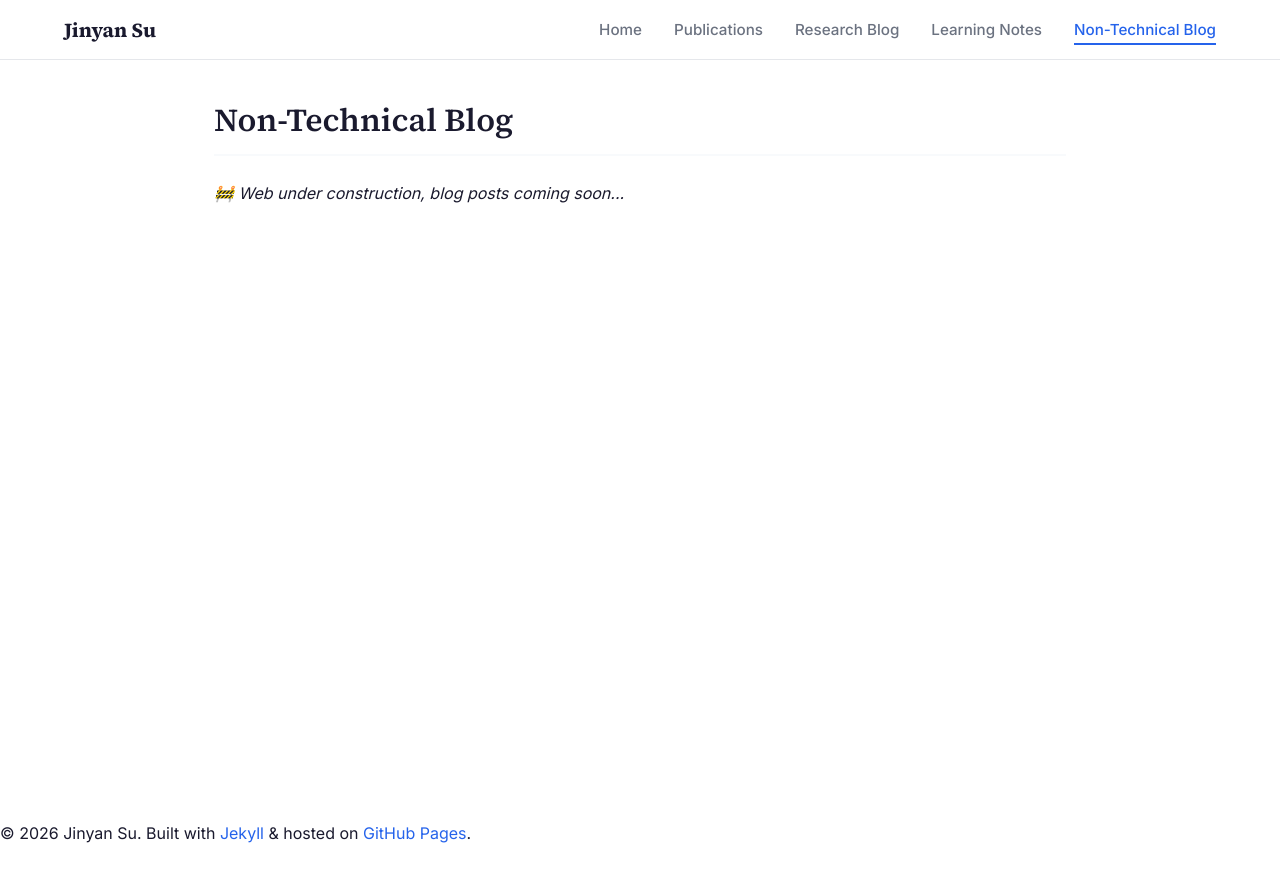
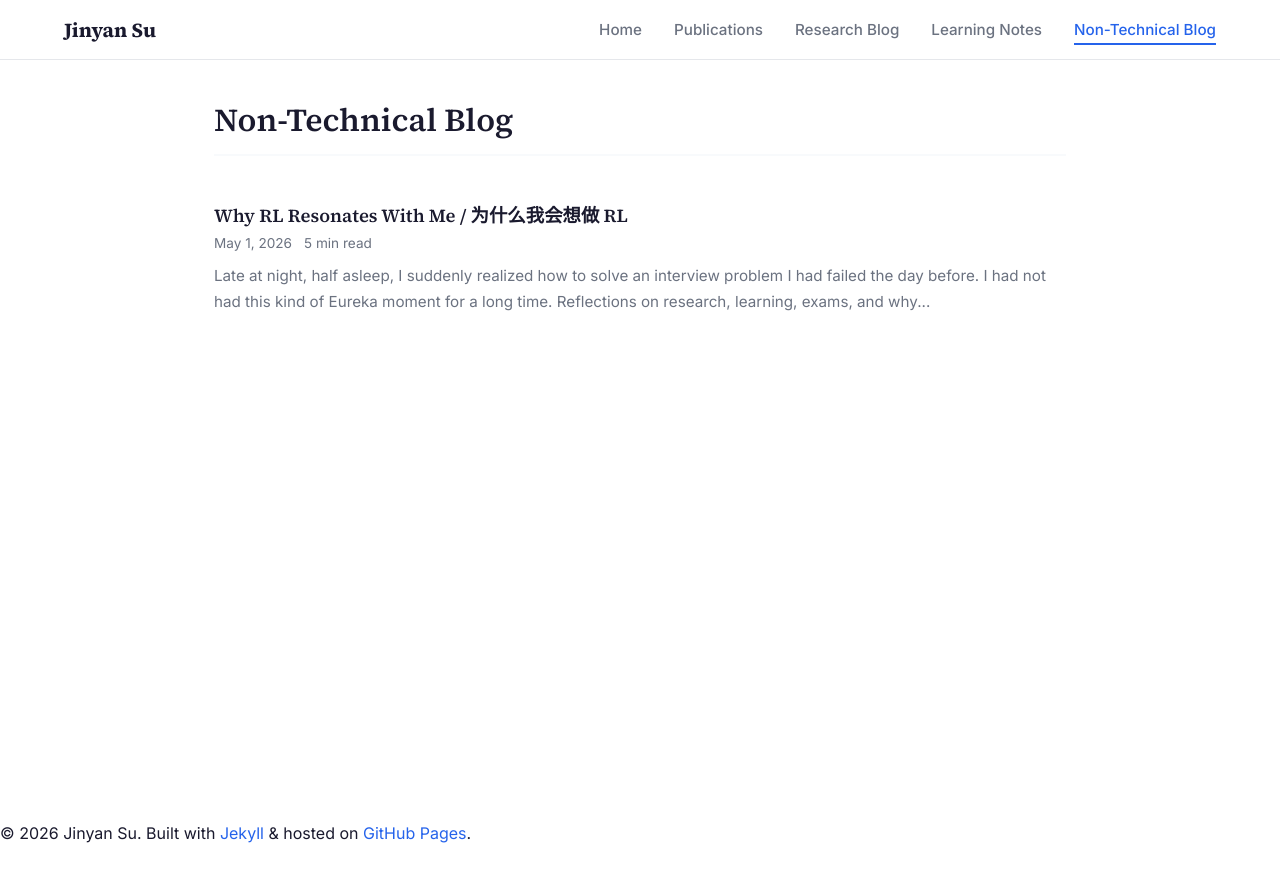
Before and after one commit to JinyanSu1/jinyansu1.github.io, a Jekyll site: the page built from personal-blog.html, in a window 1280 px wide. Shown: the top 882 px of the page. Built offline with Jekyll 4.4.1, drawn with Linux system fonts in a browser that asks for light colours.

Commit message:
Add bilingual personal blog post and research blog placeholder
- Add new personal blog post 'Why RL Resonates With Me' with English/Chinese language toggle
- Update personal-blog.html to list posts with category 'personal'
- Add placeholder note on research-blog.html about upcoming posts
- Add CSS for language switcher and intro note
- Include reward-hacking research blog post and assets

```diff
--- /dev/null
+++ b/_posts/2026-05-01-why-rl-resonates.md
@@ -0,0 +1,74 @@
+---
+layout: post
+title: "Why RL Resonates With Me / 为什么我会想做 RL"
+date: 2026-05-01
+categories: personal
+tags: [reflection, rl, life, research]
+excerpt: "Late at night, half asleep, I suddenly realized how to solve an interview problem I had failed the day before. I had not had this kind of Eureka moment for a long time. Reflections on research, learning, exams, and why RL feels like an abstraction of life."
+---
+
+<div class="lang-switcher">
+  <button type="button" class="lang-btn active" data-lang="en">English</button>
+  <button type="button" class="lang-btn" data-lang="zh">中文</button>
+</div>
+
+<div class="lang-content lang-en" lang="en" markdown="1">
+
+<p><em>(Purely human written, then translated by ChatGPT.)</em></p>
+
+I have always had some difficulties with communication and expression. There are many things in my mind that I cannot quite put into words, which is why I have always resisted writing. Whenever I write, the result often feels messy, scattered, and lacking in logic. But perhaps this is not entirely my fault. Human language itself was designed for the majority, and not everyone is neurotypical. Even if my writing is chaotic, even if many things remain inexpressible, some words will eventually click with some people.
+
+Late at night, half asleep and half awake, I suddenly realized how to solve a problem I had failed during an interview the day before. I had not had this kind of Eureka moment for a long time. When I was an undergraduate, this used to happen often: after an exam, at some completely unexpected moment, I would suddenly understand how to solve a problem I had missed, and I would feel an immense sense of joy. But later, as I entered research and began my PhD, the objectives and rewards became increasingly vague. Little by little, the joy that learning once brought me disappeared. For the past four or five years, I have hardly had the time to sit down and learn quietly. I also forgot how to design rewards and do optimization for myself.
+
+Compared with research, exams in school had a much clearer and more immediate reward structure. In order for most students to achieve reasonably good grades, the evaluation set was often not too different from the training set. I did not even need RL. Simple SFT on ground-truth answers was already enough for me to get a good score.
+
+Research, however, is much trickier. First, I do not know what the reward function is. I can only design a proxy reward using heuristics, optimize it, and then gradually adjust the reward function itself. This creates two problems. The first is reward hacking: I may achieve good-looking metrics, while the actual performance in the real world remains poor. Yet I cannot simply avoid optimizing the reward. Optimization is almost an instinct of human beings. Every problem can be turned into an optimization problem; the only differences are the objective and the constraints. The second problem is that the true reward I receive is extremely noisy, so I do not know whether the reward function I defined is actually a good one.
+
+Recently, while preparing for interviews, I developed some new intuitions about the training pipeline of LLMs. Since I had not taken exams for years, I had forgotten many of the fundamentals, or only retained a vague impression of them. So when I tried to solve problems directly and realized that I could not do them at all, I felt extremely frustrated. Even after spending a lot of time, I still could not solve them. This felt like doing RLVR directly on a very weak base model.
+
+At that point, SFT became necessary. I needed to first look at the correct answers, review the relevant knowledge, and memorize or imitate the right solutions. However, merely looking at the correct answers was not enough to help me achieve a high score. In particular, because my time was limited, my number of SFT steps was also limited. I did not even overfit; I could not even memorize the correct answers.
+
+Then came RL: putting the answers away and trying to write code and solve the problems by myself. Only then did I discover many problems that never appeared when I was simply "copying from the answer." This is very similar to LLM training. With SFT alone, we only learn how to predict the next token given the correct previous tokens. But if we need to solve the problem from scratch, there are far too many possible trajectories, and far too many places where things can go wrong. During inference, when there is no correct answer to refer to at every step, even a small mistake somewhere in the middle can cause the final result to be wrong. But with RL, we are forced to explore different paths. Sometimes we make new discoveries, and through this process, we gradually learn to generalize.
+
+These reflections have given me more passion for the work I am currently doing. To be honest, I have never felt a strong attachment to computer science as a discipline. Compared with discrete things, I have always preferred continuous ones. Although I am pursuing a PhD in CS, what I actually chose was ML and AI. Compared with computers, I am more interested in studying things related to human beings, such as psychology and philosophy. These are things I can "experiment" with directly in life. Although I have never studied them systematically, life itself is the best classroom.
+
+The emergence of LLMs has completely mitigated the gap between "what I want to do" and "what I am doing." As a person, I feel that one eternal mission is to figure out your own life. Curiosity about life is such a beautiful thing. No matter what I do, I hope it is centered around human beings. When I find traces of life in my work, I feel that I am not merely working; I am exploring life itself.
+
+Many things are abstractions of life. Gradient descent, constrained optimization, and RL all reflect life in their own ways. These ideas attract me with a unique kind of beauty.
+
+</div>
+
+<div class="lang-content lang-zh" lang="zh" style="display: none;" markdown="1">
+
+我在沟通和交流上一直有一些问题，脑子里的很多东西没法表达出来，所以我一直很排斥写作，因为自己写出来的东西又乱又没有逻辑。（其实不完全是我的问题，人类的语言本身就是为大多数人设计的，但并不是所有的人都是 neural-typical 的）。即使我写的很混乱，很多东西也没办法表达，或者总会有一些话和一些人 click 到吧。
+
+半夜在睡梦中迷迷糊糊的时候，对于前一天面试时没做对的题，突然一下知道怎么做了。我已经很久没有这种 Eureka moment 了。读本科的时候经常会在考试完后突然在某个不经意的瞬间悟到某些题的解法，然后感到无比的快乐。后来开始了做科研，读博，objective 和 reward 变得越来越模糊，学习曾经给我带来的快乐一点一点的消失了。大约四五年，我都没有时间静下心来学习，也不知道如何设计 reward 以及做 optimization。
+
+比起科研，学生时代那种考试，reward 非常的明晰和及时，并且，为了让大部分同学都有一个相当不错的成绩，eval set 的题和 training set 很多时候变化不大，我甚至都不需要 RL，简单的 SFT on ground truth answer 就已经够我取得一个好的分数了。可是科研则 tricky 多了。首先，我不知道 reward function 是什么，我只能借助一些 heuristic 来设计一个 proxy reward，然后去 optimize，并逐渐调整自己的 reward function。这会出现两个问题：一是 reward hacking，我可能取得了看起来好的 metric，但实际在真实场景中表现不行，但又没法不去 optimize the reward。做优化，是人类天生的 instinct，所有的问题都可以变为优化问题，只是 objective 和 constraint 不同而已。第二个问题是，由于我真实得到的 reward 非常 noisy，我并不知道我定义的 reward function 是否是好的。
+
+最近为了复习面试，对 LLM 的训练的 pipeline 有了一些新的感悟：由于几年没有考试过了，我大部分基础的东西都已经不记得了，或者只有模糊的印象。所以直接上手解题，然后发现自己完全不会的时候，我会觉得非常 frustrated，因为我即使花费很多时间去做，但依然做不出来。这就像直接在一个很差的 base model 上做 RLVR。这时候，SFT 就很必要了，先看一下正确答案，复习一些相关的知识点，记忆或者 imitate 正确答案。然而，只看正确答案并不能让我得到很高的分数，尤其是，我的时间有限（SFT 的 step 有限），我甚至都没 overfit，连正确答案都背不下来。接下来就是 RL：脱离答案，自己尝试着写代码和解题过程，这时就会发现很多之前"对着答案抄写"所没有的问题。这和 LLM 训练很像，仅仅是 SFT，我们只能学会在给定正确的 previous token 时如何预测下一个，但是，如果需要我们从头开始把题做出来，中间可以有的 trajectory 可太多了，可能出错的地方也太多了，在 inference 的时候，也就是没有正确答案可以随时 refer to 的时候，中间某个地方一旦出了一些小错误，最后的结果就错了。但如果做 RL，会不得不去探索不同的路径，有时候会有一些新的发现，在这个过程中逐渐学会泛化。
+
+这些感悟让我对我目前所从事的工作产生了更多的 passion。说实话，我对计算机这个学科没有太多的感觉，比起离散的东西，我更喜欢连续的。虽然我读了 CS 的博士，但我选择的其实是 ML 和 AI。比起计算机，我更喜欢研究和人类相关的东西（比如心理和哲学），这样我就可以直接在生活里"做实验"，虽然我没有系统的学习过这些东西，但对这些东西，生活才是最好的课堂。LLM 的出现彻底 mitigate 了"我想做的事情"和"我正在做的事情"之间的 gap。作为一个人，我觉得，一个永恒的使命是，figure out your own life。对生命的好奇心真的是一个十分美好的东西。无论我做什么，我希望其都是以人为中心，当我在工作中找到生活的影子时，我会觉得，我不是在工作，而是在探索人生。很多东西都是生活的抽象，无论是梯度下降，constrained optimization 还是 RL，这些东西以一种独特的魅力吸引着我。
+
+</div>
+
+<script>
+(function() {
+  var buttons = document.querySelectorAll('.lang-switcher .lang-btn');
+  var contents = document.querySelectorAll('.lang-content');
+  buttons.forEach(function(btn) {
+    btn.addEventListener('click', function() {
+      var lang = btn.getAttribute('data-lang');
+      buttons.forEach(function(b) { b.classList.remove('active'); });
+      btn.classList.add('active');
+      contents.forEach(function(c) {
+        if (c.classList.contains('lang-' + lang)) {
+          c.style.display = '';
+        } else {
+          c.style.display = 'none';
+        }
+      });
+    });
+  });
+})();
+</script>
--- a/_sass/_blog.scss
+++ b/_sass/_blog.scss
@@ -169,3 +169,52 @@
   font-size: 0.9rem;
   color: $color-primary;
 }
+
+// Intro note on blog index pages
+.blog-intro-note {
+  font-size: 0.95rem;
+  color: $color-text-muted;
+  padding: 0.85rem 1.1rem;
+  background: $color-bg-light;
+  border-left: 3px solid $color-primary;
+  border-radius: 4px;
+  margin-bottom: 1.75rem;
+}
+
+// Language switcher for bilingual posts
+.lang-switcher {
+  display: flex;
+  gap: 0.5rem;
+  margin-bottom: 1.5rem;
+  justify-content: flex-end;
+}
+
+.lang-btn {
+  font-family: inherit;
+  font-size: 0.85rem;
+  font-weight: 500;
+  padding: 0.35em 0.9em;
+  border: 1px solid $color-border;
+  border-radius: 20px;
+  background: none;
+  color: $color-text-muted;
+  cursor: pointer;
+  transition: all 0.2s;
+
+  &:hover {
+    border-color: $color-primary;
+    color: $color-primary;
+  }
+
+  &.active {
+    background: $color-primary;
+    color: white;
+    border-color: $color-primary;
+  }
+}
+
+.lang-content {
+  &[lang="zh"] {
+    line-height: 1.9;
+  }
+}
--- a/personal-blog.html
+++ b/personal-blog.html
@@ -5,5 +5,28 @@ permalink: /personal-blog/
 ---
 <div class="blog-container">
   <h1 class="page-title">Non-Technical Blog</h1>
-  <p><em>🚧 Web under construction, blog posts coming soon...</em></p>
+
+  {% assign personal_posts = site.posts | where_exp: "post", "post.categories contains 'personal'" %}
+
+  {% if personal_posts.size == 0 %}
+    <p><em>No posts yet — check back soon!</em></p>
+  {% endif %}
+
+  {% for post in personal_posts %}
+  <div class="blog-post-card" data-tags="{{ post.tags | join: ',' }}">
+    <h2 class="blog-post-card-title">
+      <a href="{{ post.url | relative_url }}">{{ post.title }}</a>
+    </h2>
+    <div class="blog-post-card-meta">
+      <time datetime="{{ post.date | date_to_xmlschema }}">{{ post.date | date: "%B %-d, %Y" }}</time>
+      {% assign words = post.content | number_of_words %}
+      {% assign minutes = words | divided_by: 200 %}
+      {% if minutes < 1 %}{% assign minutes = 1 %}{% endif %}
+      <span class="post-reading-time">{{ minutes }} min read</span>
+    </div>
+    {% if post.excerpt %}
+    <p class="blog-post-card-excerpt">{{ post.excerpt | strip_html | truncatewords: 40 }}</p>
+    {% endif %}
+  </div>
+  {% endfor %}
 </div>
```
Also changed, not shown: _posts/2026-04-15-reward-hacking-llm-judge.md (added, +159 -0 lines), research-blog.html (+26 -1 lines), assets/images/reward-hacking/confusion_split_combined.png (added), assets/images/reward-hacking/response_style_hotpotqa.png (added), assets/images/reward-hacking/response_style_simpleqa.png (added), assets/images/reward-hacking/reward_hacking_hotpotqa.png (added), assets/images/reward-hacking/reward_hacking_simpleqa.png (added).
